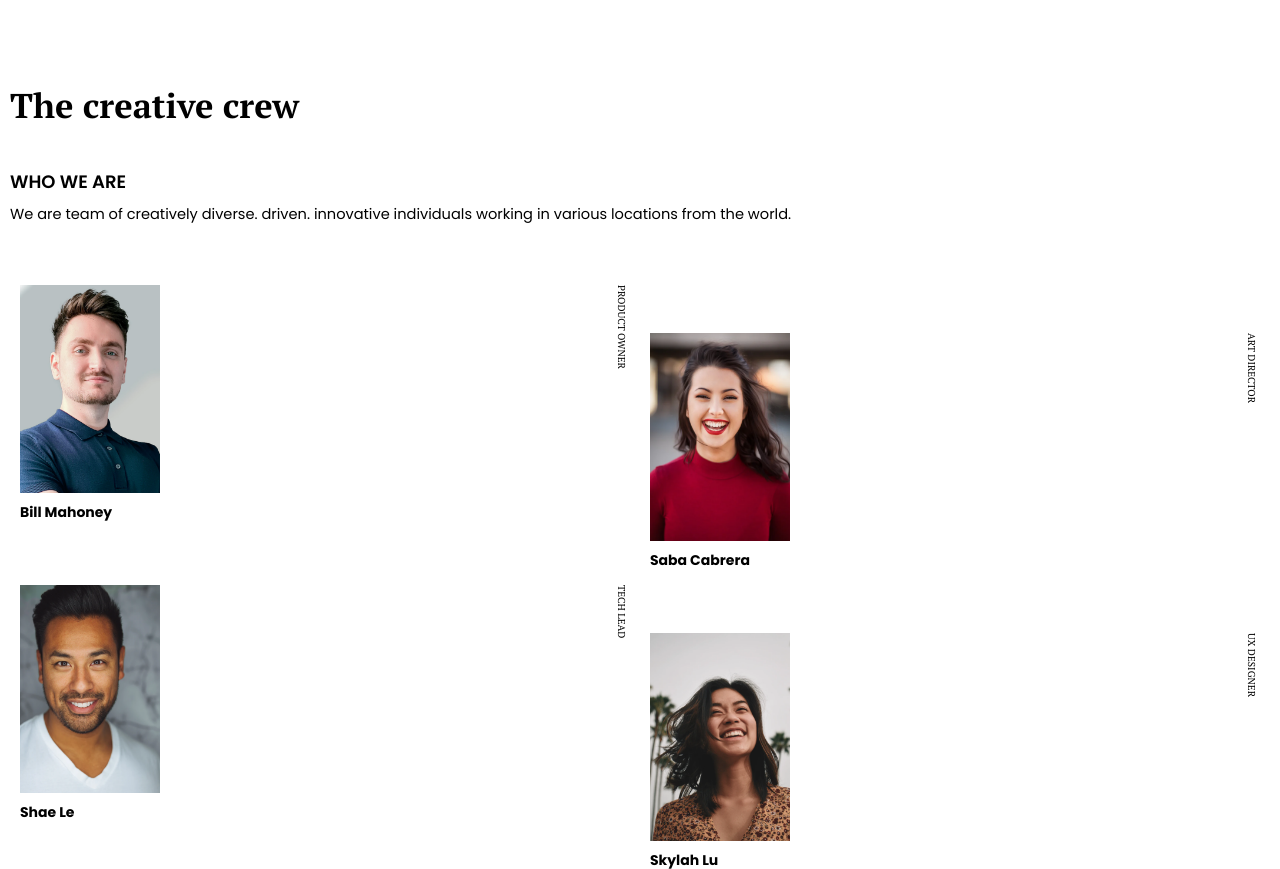
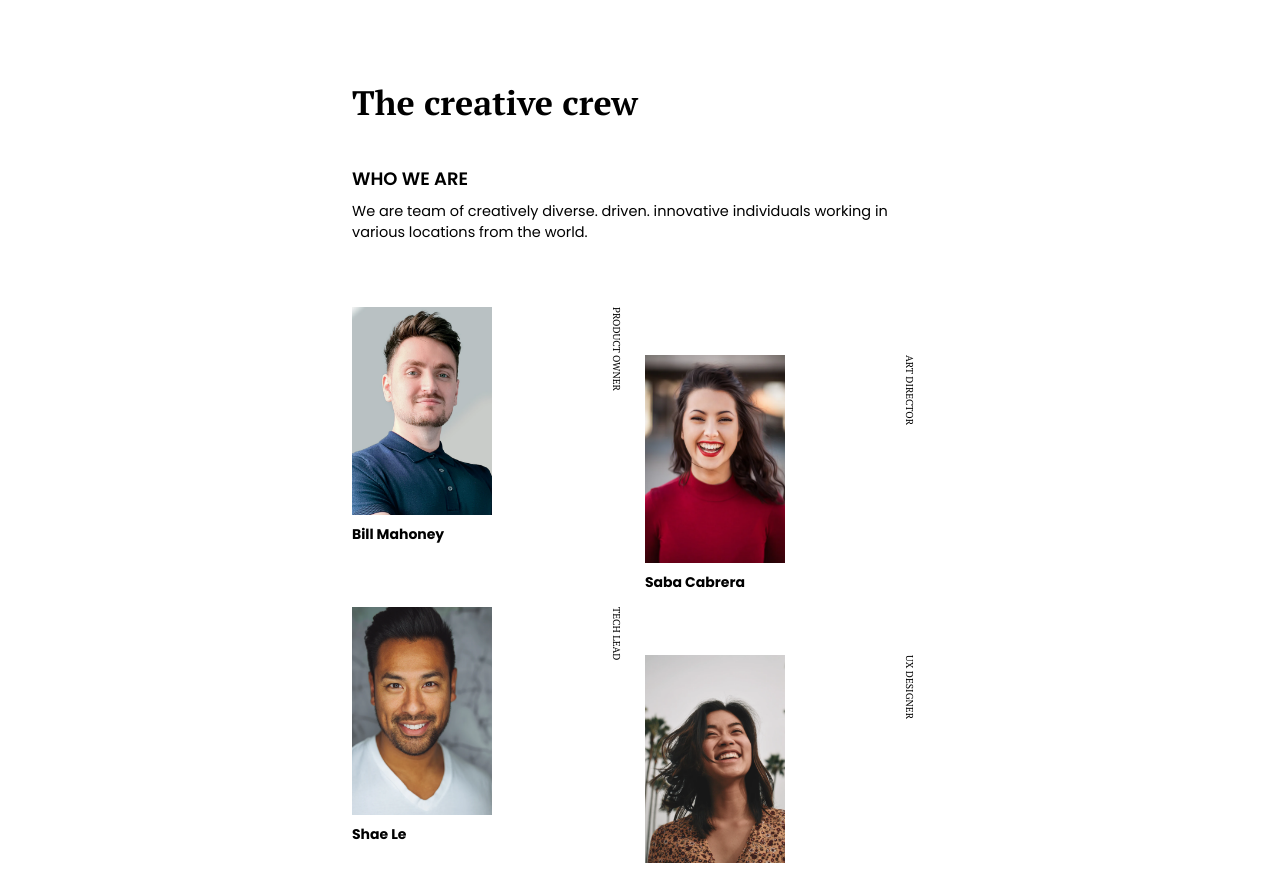
Before and after one commit to VladdyHell/devchallenges.io_my-team-page, a website: page docs/index.html in a window 1280 px wide. Shown: the top 869 px of the page. Drawn offline with Linux system fonts and the light colour scheme.

Commit message:
Add gitignore, change margins, paddings, and max-width for the content

```diff
--- a/docs/src/main.css
+++ b/docs/src/main.css
@@ -9,12 +9,15 @@ body {
     padding: 0;
 }
 section.content {
-    margin: 82px 10px 116px;
+    padding: 5.2rem 10px 116px;
+    margin: 0;
     font-family: 'Poppins', sans-serif;
 }
 
 .text-container {
     margin-bottom: 6rem;
+    max-width: 57.6rem;
+    margin: 0 auto 6.4rem;
 }
 
 .text-container h1, .imgs figcaption span {
@@ -23,7 +26,7 @@ section.content {
 
 .text-container h1 {
     font-weight: 700;
-    font-size: 3.44rem;
+    font-size: 3.4rem;
     margin-bottom: 4rem;
 }
 .text-container h2 {
@@ -34,7 +37,7 @@ section.content {
 }
 
 .text-container p {
-    font-size: 1.46rem;
+    font-size: 1.4496rem;
 }
 
 .imgs {
@@ -44,6 +47,8 @@ section.content {
     gap: 0 1rem;
     padding: 0;
     margin: 0 0 0 1rem;
+    max-width: 57.6rem;
+    margin: 0 auto;
 }
 
 img {
```
Also changed, not shown: 1 other file.
